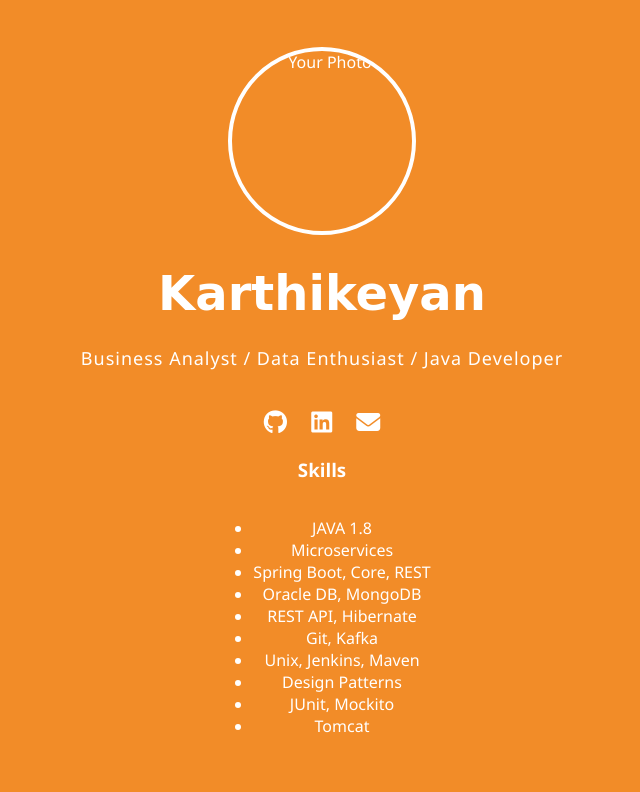
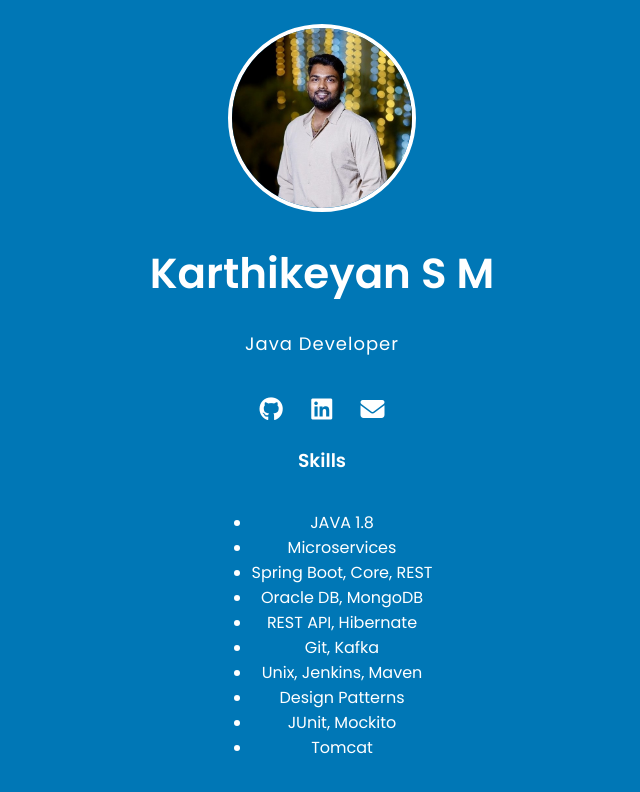
Before and after one commit to KarthiSM/KarthiSM.github.io, a plain HTML site: page index.html in a window 1280 px wide. Shown: the whole page, without its empty margins (318-958 px from the left). Drawn offline with Linux system fonts and the light colour scheme.

Commit message:
second commit

```diff
--- a/index.html
+++ b/index.html
@@ -3,12 +3,16 @@
 <head>
   <meta charset="UTF-8" />
   <meta name="viewport" content="width=device-width, initial-scale=1.0" />
-  <title>Karthikeyan</title>
+  <title>Karthikeyan S M</title>
+
+  <!-- Google Fonts: Poppins -->
+  <link href="https://fonts.googleapis.com/css2?family=Poppins:wght@400;600&display=swap" rel="stylesheet">
+
   <style>
     body {
       margin: 0;
-      background: #f28c28; /* Vibrant orange */
-      font-family: 'Segoe UI', sans-serif;
+      background: #0077b6; /* Oceanic blue */
+      font-family: 'Poppins', sans-serif;
       color: white;
       text-align: center;
       display: flex;
@@ -17,6 +21,7 @@
       justify-content: center;
       height: 100vh;
     }
+
     img.profile {
       width: 180px;
       height: 180px;
@@ -25,22 +30,32 @@
       border: 4px solid white;
       margin-bottom: 20px;
     }
+
     h1 {
-      font-family: 'Brush Script MT', cursive;
-      font-size: 48px;
+      font-size: 42px;
+      font-weight: 600;
       margin: 10px 0;
     }
+
     h2 {
       font-size: 18px;
       font-weight: 400;
       letter-spacing: 1px;
     }
+
     .icons a {
-      margin: 0 10px;
+      margin: 0 12px;
       color: white;
       font-size: 24px;
       text-decoration: none;
+      transition: transform 0.2s ease;
     }
+
+    .icons a:hover {
+      transform: scale(1.2);
+      color: #90e0ef;
+    }
+
     .icons {
       margin-top: 20px;
     }
@@ -49,14 +64,14 @@
 </head>
 <body>
 
-  <img src="your-profile.jpg" alt="Your Photo" class="profile" />
-  <h1>Karthikeyan</h1>
-  <h2>Business Analyst / Data Enthusiast / Java Developer</h2>
+  <img src="myphoto.jpg" alt="Your Photo" class="profile" />
+  <h1>Karthikeyan S M</h1>
+  <h2>Java Developer</h2>
 
   <div class="icons">
-    <a href="https://github.com/yourusername"><i class="fab fa-github"></i></a>
-    <a href="https://linkedin.com/in/yourusername"><i class="fab fa-linkedin"></i></a>
-    <a href="mailto:youremail@example.com"><i class="fas fa-envelope"></i></a>
+    <a href="https://github.com/KarthiSM"><i class="fab fa-github"></i></a>
+    <a href="https://linkedin.com/in/karthikeyan-s-m-9b62a5141"><i class="fab fa-linkedin"></i></a>
+    <a href="mailto:karthism312@gmail.com"><i class="fas fa-envelope"></i></a>
   </div>
 
     <h3>Skills</h3>
```
Also changed, not shown: myphoto.jpg (added).
